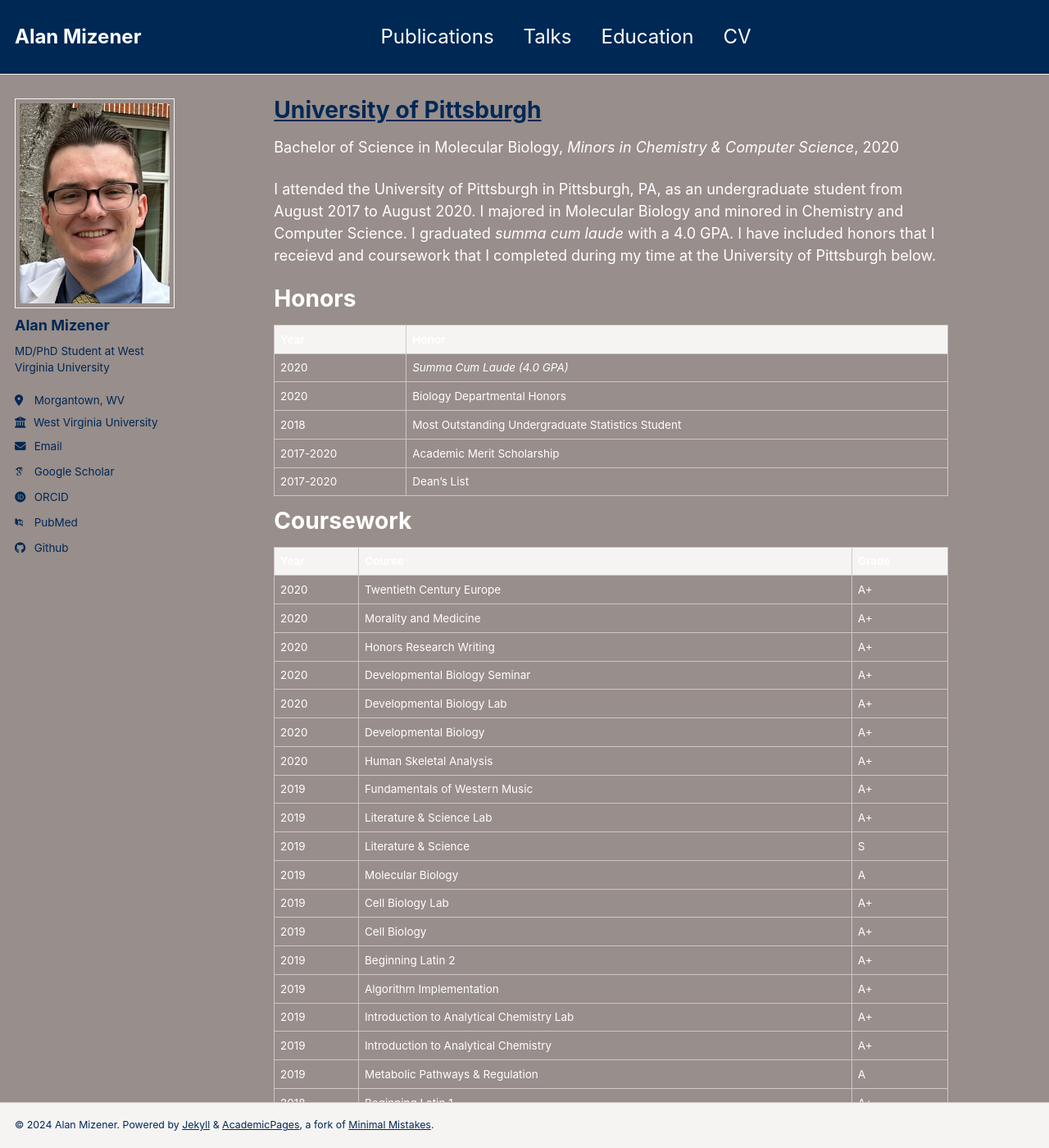
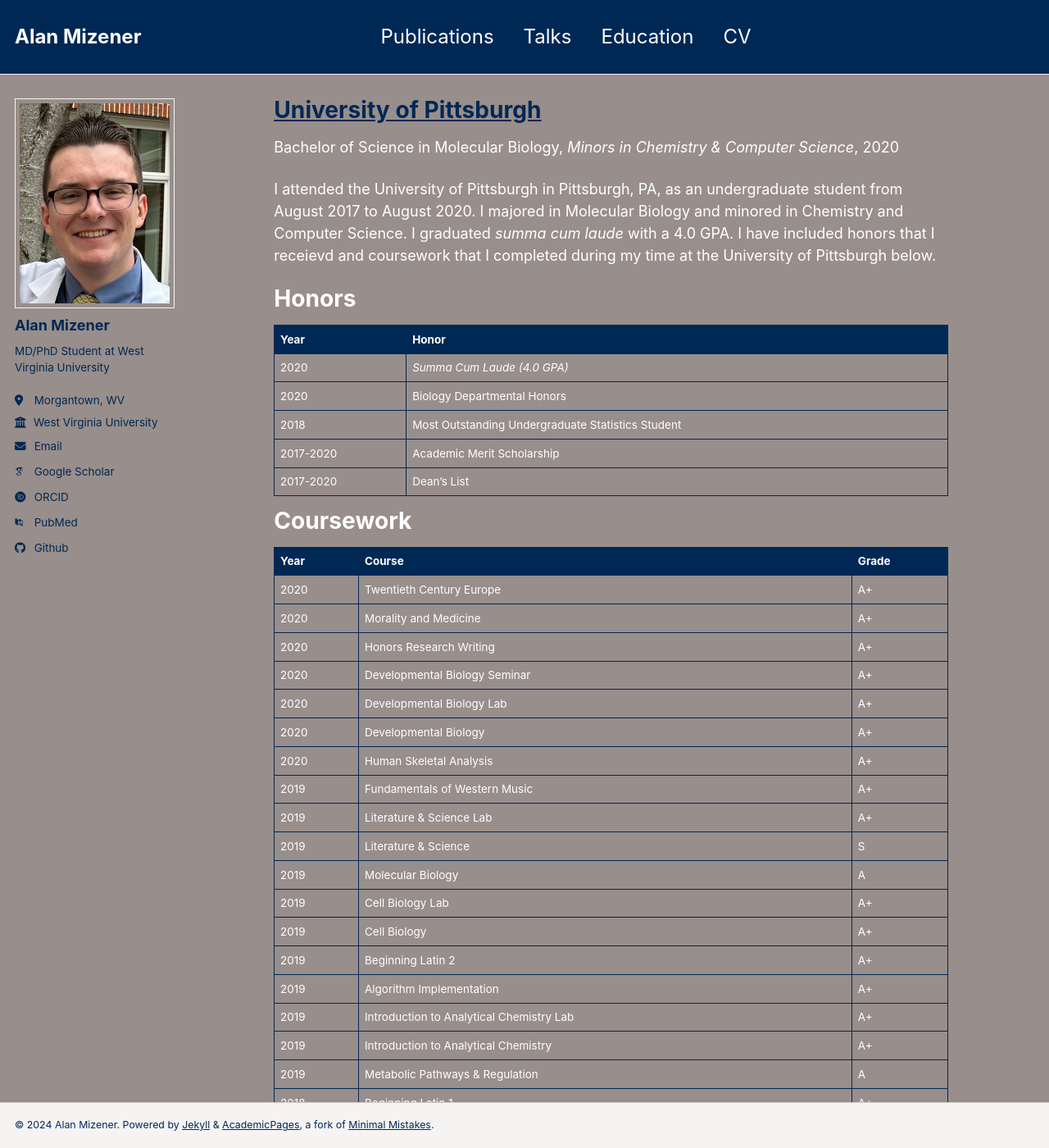
Before and after one commit to admizener/admizener.github.io, a Jekyll site: the page built from _teaching/university_of_pittsburgh.md, in a window 1280 px wide and 1400 px high. Shown: the whole window at 82% size. Built offline with Jekyll 4.4.1, drawn with Linux system fonts in a browser that asks for light colours; some web fonts are replaced.

Commit message:
Update _tables.scss

```diff
--- a/_sass/_tables.scss
+++ b/_sass/_tables.scss
@@ -8,7 +8,7 @@ table {
   font-family: $global-font-family;
   font-size: $type-size-6;
   border-collapse: collapse;
-  border: 1px solid $light-gray;
+  border: 1px solid $accent-color;
 
   & + table {
     margin-top: 1em;
@@ -16,21 +16,21 @@ table {
 }
 
 thead {
-  background-color: $lighter-gray;
-  border-bottom: 1px solid $light-gray;
+  background-color: $accent-color;
+  border-bottom: 1px solid $accent-color;
 }
 
 th {
   padding: 0.5em;
   font-weight: bold;
   text-align: left;
-  border-right: 1px solid $light-gray;
+  border-right: 1px solid $accent-color;
 }
 
 td {
   padding: 0.5em;
-  border-bottom: 1px solid $light-gray;
-  border-right: 1px solid $light-gray;
+  border-bottom: 1px solid $accent-color;
+  border-right: 1px solid $accent-color;
 }
 
 tr, td, th {
```
